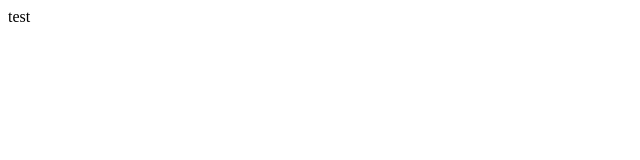
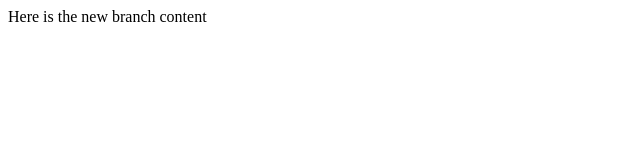
Before and after one commit to kattasunee/Orange1.1, a plain HTML site: page index.html in a window 1280 px wide. Shown: the whole page, without its empty margins (0-640 px from the left). Drawn offline with Linux system fonts and the light colour scheme.

Commit message:
New branch content

```diff
--- a/index.html
+++ b/index.html
@@ -4,6 +4,6 @@
     <title>Test</title>
   </head>
   <body>
-    test
+    Here is the new branch content
   </body>
 </html>
```
